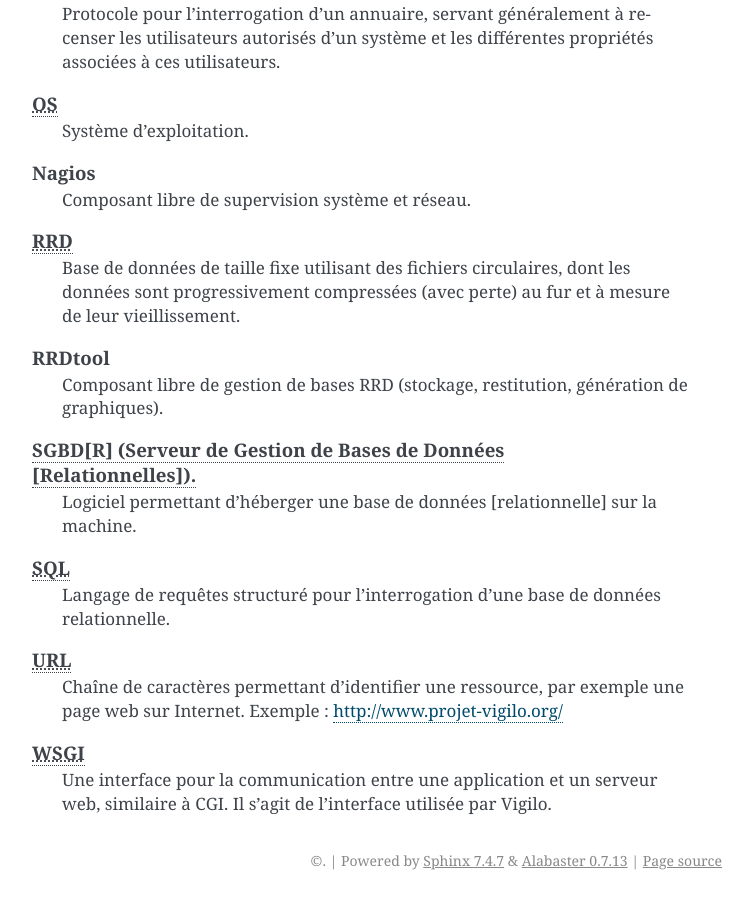
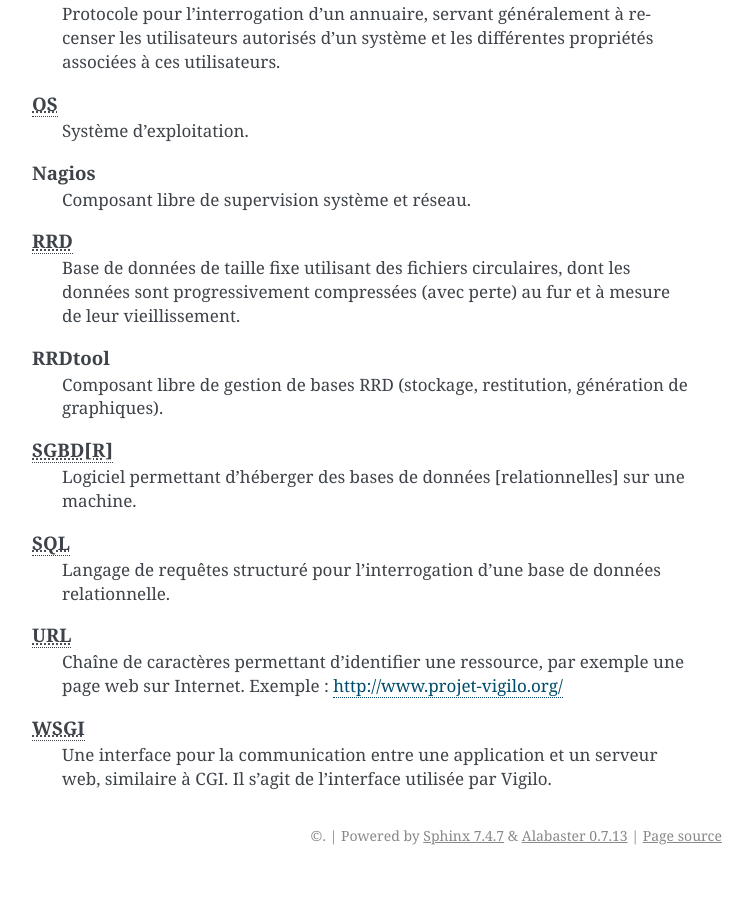
Before and after one commit to vigilo/turbogears, a Sphinx documentation site: the page built from doc/glossaire.rst, in a window 1280 px wide and 900 px high, scrolled down 1172 px. Shown: the whole window, without its empty margins (388-1141 px from the left). Built offline with Sphinx 7.4.7, drawn with Linux system fonts in a browser that asks for light colours; the version number is read from the project's files by our own code; after the commit the page ends 2047 px from its top, so only the background shows below that.

```diff
--- a/doc/glossaire.rst
+++ b/doc/glossaire.rst
@@ -71,9 +71,9 @@
         Composant libre de gestion de bases RRD (stockage, restitution,
         génération de graphiques).
 
-    :abbr:`SGBD[R] (Serveur de Gestion de Bases de Données [Relationnelles]).`
-        Logiciel permettant d'héberger une base de données [relationnelle]
-        sur la machine.
+    :abbr:`SGBD[R] (Serveur de Gestion de Bases de Données [Relationnelles])`
+        Logiciel permettant d'héberger des bases de données [relationnelles]
+        sur une machine.
 
     :abbr:`SQL (Structured Query Language)`
         Langage de requêtes structuré pour l'interrogation d'une base de données
```
